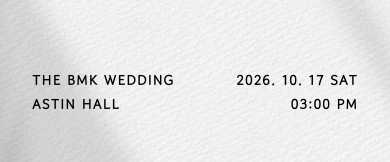
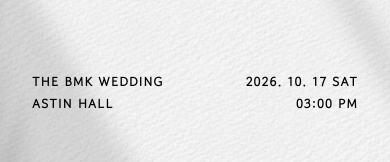
Before and after one commit to camilleson/DHs2KY, a React (Vite) app: page / in a window 390 px wide. Shown: the part 682-844 px from the top of the page. Built offline with nearby package versions, Linux system fonts and the light colour scheme.

Commit message:
style: 메인 하단 예식 정보 텍스트에 모바일 반응형 clamp 폰트 크기 적용

```diff
--- a/src/components/Hero.tsx
+++ b/src/components/Hero.tsx
@@ -41,18 +41,18 @@
       {/* Details at Bottom */}
       <div className="z-10 w-full px-8 flex justify-between items-end fade-in mt-auto pb-2 whitespace-nowrap">
         <div className="text-left">
-          <p className="font-sans text-[13.5px] tracking-widest text-black font-bold mb-1 whitespace-nowrap">
+          <p className="font-sans text-[clamp(10px,3.2vw,13px)] tracking-widest text-black font-bold mb-1 whitespace-nowrap">
             THE BMK WEDDING
           </p>
-          <p className="font-sans text-[13.5px] tracking-widest text-black font-bold whitespace-nowrap">
+          <p className="font-sans text-[clamp(10px,3.2vw,13px)] tracking-widest text-black font-bold whitespace-nowrap">
             ASTIN HALL
           </p>
         </div>
         <div className="text-right">
-          <p className="font-sans text-[13.5px] tracking-widest text-black font-bold mb-1 whitespace-nowrap">
+          <p className="font-sans text-[clamp(10px,3.2vw,13px)] tracking-widest text-black font-bold mb-1 whitespace-nowrap">
             2026. 10. 17 SAT
           </p>
-          <p className="font-sans text-[13.5px] tracking-widest text-black font-bold whitespace-nowrap">
+          <p className="font-sans text-[clamp(10px,3.2vw,13px)] tracking-widest text-black font-bold whitespace-nowrap">
             03:00 PM
           </p>
         </div>
```
